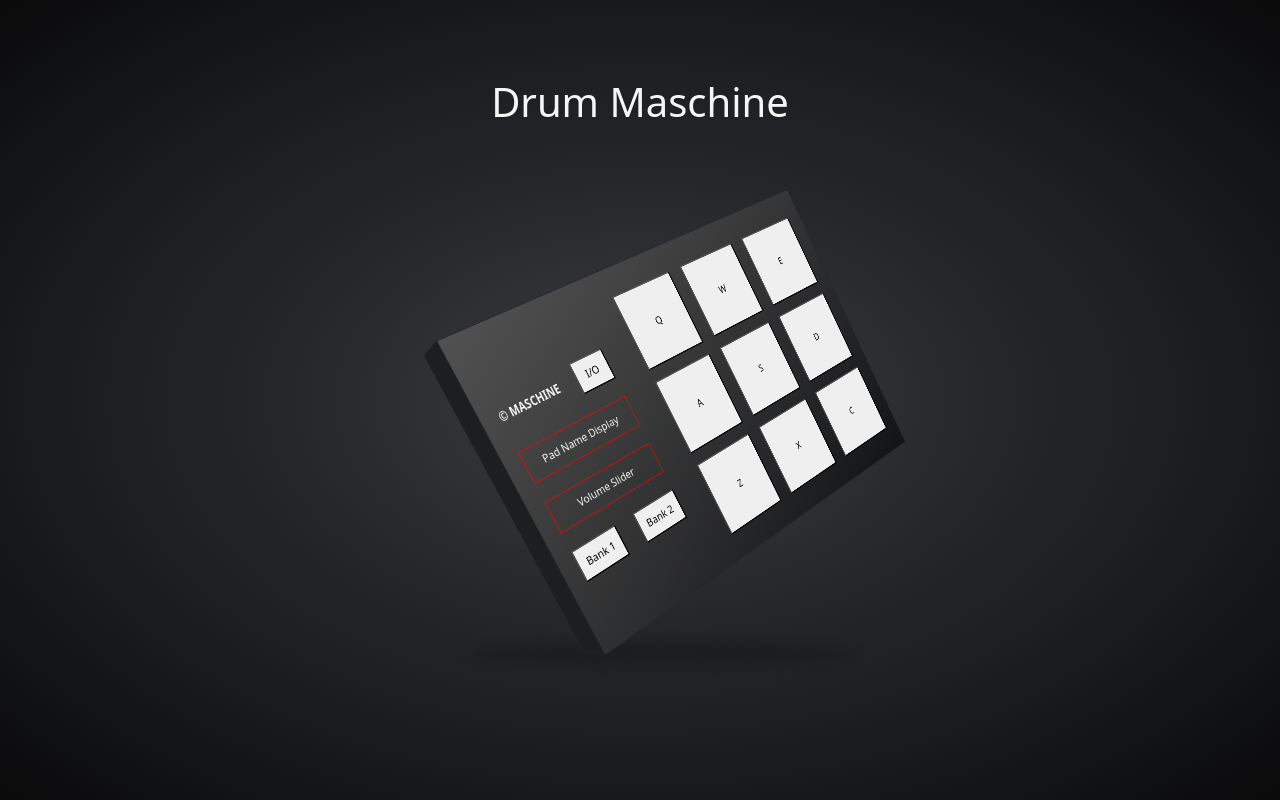
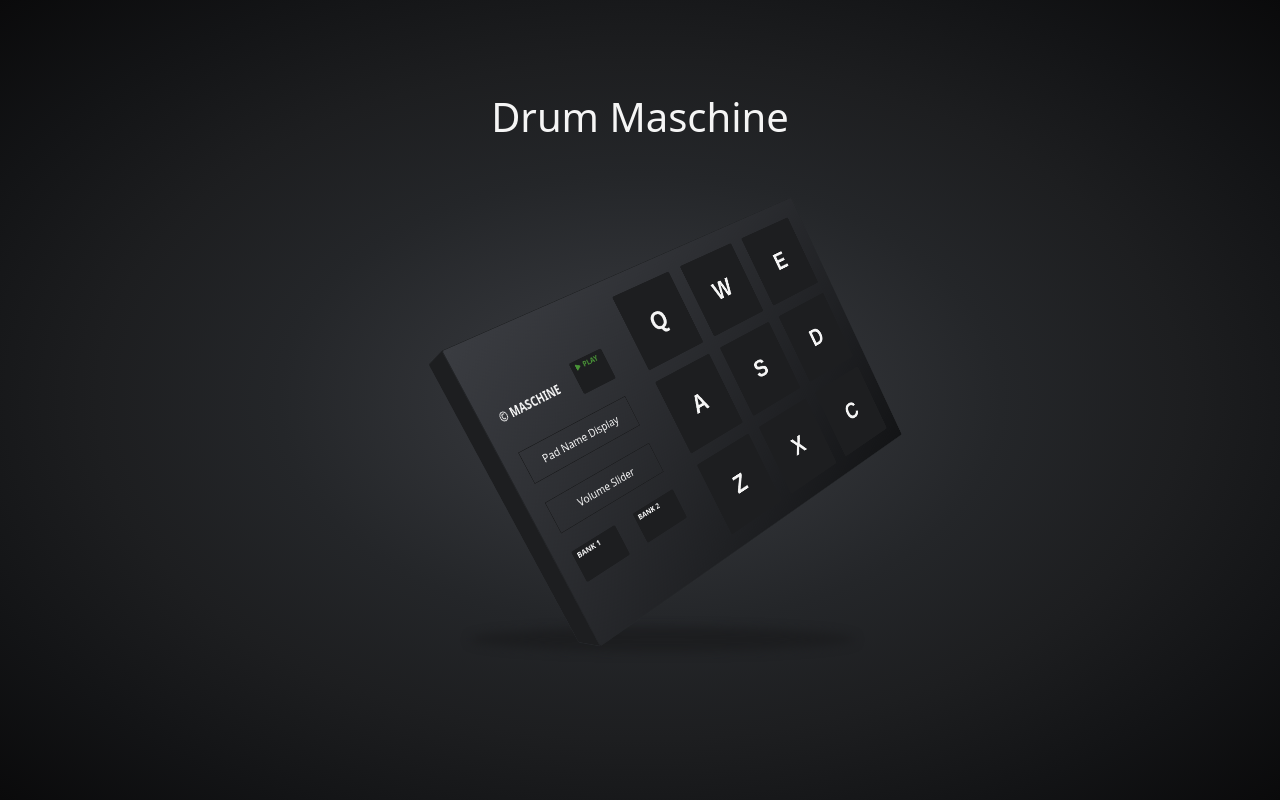
Before and after one commit to FlorianCoussy/drum-machine, a React app: page / in a window 1280 px wide. Built offline with nearby package versions, Linux system fonts and the light colour scheme.

Commit message:
Add 'IOButton' component

```diff
--- a/src/components/App.js
+++ b/src/components/App.js
@@ -1,6 +1,6 @@
 import React from 'react';
-import Controls from './Controls';
-import Pad from './Pad';
+import Controls from './molecules/Controls';
+import Pad from './molecules/Pad';
 import './App.scss';
 
 const App = () => {
--- a/src/components/App.scss
+++ b/src/components/App.scss
@@ -23,6 +23,32 @@
 h1 {
   margin-bottom: 6rem;
   text-align: center;
+}
+
+button {
+  position: relative;
+  color: $white;
+  background: $grey-3;
+  border: none;
+  border-radius: 3px;
+  // box-shadow: inset 0 0 2px 2px rgba(0,0%,0%,.2),
+  //             0 -2px 8px 4px rgba(0,0%,0%,.3);
+  // text-shadow: 0 1px 1px hsla(0,0%,100%,.25),
+  //              0 -1px 1px rgba(0,0%,0%,.75);
+
+  // &:hover,
+  // &:focus {
+  //   text-shadow: 0 1px 1px rgba(100%,0%,0%,.25);
+  // }
+
+  span {
+    position: absolute;
+    top: 2px;
+    left: 6px;
+    font-size: .7rem;
+    font-weight: 600;
+    text-transform: uppercase;
+  }
 }
 
 #scene {
@@ -105,7 +131,7 @@ h1 {
     border-right: 1px solid $grey-5;
     border-bottom: 1px solid $grey-8;
     border-left: 1px solid $grey-5;
-    background: linear-gradient(-30deg, $grey-2, $grey-7);
+    background: linear-gradient(-30deg, $grey-2, $grey-6);
   }
 }
 
--- /dev/null
+++ b/src/components/atoms/IOButton.js
@@ -0,0 +1,36 @@
+import React, { useState } from 'react';
+import './IOButton.scss';
+
+const IOButton = () => {
+  const [isPlayOn, setIsPlayOn] = useState(false);
+
+  const handleClick = () => setIsPlayOn(!isPlayOn);
+
+  const play = (
+    <span className='play'>
+      <svg xmlns="http://www.w3.org/2000/svg" width="16" height="16" fill="currentColor" className="bi bi-play-fill" viewBox="0 0 16 16">
+        <path d="m11.596 8.697-6.363 3.692c-.54.313-1.233-.066-1.233-.697V4.308c0-.63.692-1.01 1.233-.696l6.363 3.692a.802.802 0 0 1 0 1.393z" />
+      </svg>
+      Play
+    </span>
+  );
+
+  const stop = (
+    <span className='stop'>
+      <svg xmlns="http://www.w3.org/2000/svg" width="16" height="16" fill="currentColor" className="bi bi-stop-fill" viewBox="0 0 16 16">
+        <path d="M5 3.5h6A1.5 1.5 0 0 1 12.5 5v6a1.5 1.5 0 0 1-1.5 1.5H5A1.5 1.5 0 0 1 3.5 11V5A1.5 1.5 0 0 1 5 3.5z" />
+      </svg>
+      Stop
+    </span>
+  );
+
+  return (
+    <div id="io">
+      <button onClick={handleClick}>
+        {isPlayOn ? stop : play}
+      </button>
+    </div>
+  );
+};
+
+export default IOButton;
--- /dev/null
+++ b/src/components/atoms/IOButton.scss
@@ -0,0 +1,24 @@
+@import "../../constants.scss";
+
+#io button {
+  height: 50px;
+  width: 60px;
+
+  span {
+    left: 4px;
+
+    svg {
+      position: relative;
+      top: -1px;
+      margin-right: 1px;
+    }
+
+    &.play {
+      color: $green;
+    }
+
+    &.stop {
+      color: $red;
+    }
+  }
+}
--- a/src/components/Controls.js
+++ b/src/components/molecules/Controls.js
@@ -1,25 +1,24 @@
 import React from 'react';
+import IOButton from '../atoms/IOButton';
 import './Controls.scss';
 
 const Controls = () => (
   <div id="controls">
     <div>
       <div id="logo">&copy; MASCHINE</div>
-      <div id="io">
-        <button>I/O</button>
-      </div>
+      <IOButton />
     </div>
     <div id="pad-name-display">Pad Name Display</div>
     <div id="volume-slider">Volume Slider</div>
     <div>
       <div className="bank">
         <button>
-          Bank 1
+          <span>Bank 1</span>
         </button>
       </div>
       <div className="bank">
         <button>
-          Bank 2
+          <span>Bank 2</span>
         </button>
       </div>
     </div>
--- a/src/components/Controls.scss
+++ b/src/components/molecules/Controls.scss
@@ -1,4 +1,4 @@
-@import "../constants.scss";
+@import "../../constants.scss";
 
 #controls {
   display: flex;
@@ -23,13 +23,7 @@
 
   #logo {
     font-weight: bold;
-    transform: scale(1, 1.2);
-  }
-
-  #io button {
-    height: 50px;
-    width: 60px;
-    cursor: pointer;
+    transform: scale(1, 1.25);
   }
 
   #pad-name-display, #volume-slider {
@@ -40,17 +34,16 @@
   }
 
   #pad-name-display {
-    border: 1px solid red;
+    border: 1px solid $grey-3;
   }
 
   #volume-slider {
     margin-bottom: 30px;
-    border: 1px solid red;
+    border: 1px solid $grey-3;
   }
 
   .bank button {
     height: 50px;
     width: 80px;
-    cursor: pointer;
   }
 }
--- a/src/components/Pad.scss
+++ b/src/components/molecules/Pad.scss
@@ -1,4 +1,4 @@
-@import "../constants.scss";
+@import "../../constants.scss";
 
 #pad {
   display: flex;
@@ -10,6 +10,6 @@
     width: 100%;
     height: 125px;
     margin: 10px;
-    cursor: pointer;
+    font: bold 40px sans-serif;
   }
 }
--- a/src/constants.scss
+++ b/src/constants.scss
@@ -7,10 +7,12 @@ $grey-5: #303236;
 $grey-6: #3A3C41;
 $grey-7: #515151;
 $grey-8: #B2B2B2;
-$white: #f5f5f5;
+$white: #F5F5F5;
+$green: #499437;
+$red: #DC394C;
 
 // 3D Box Model
 $width: 700px;
-$height: 500px;
+$height: 470px;
 $depth: 80px;
 $duration: 1s;
```
Also changed, not shown: src/components/molecules/Pad.js (renamed from src/components/Pad.js).
